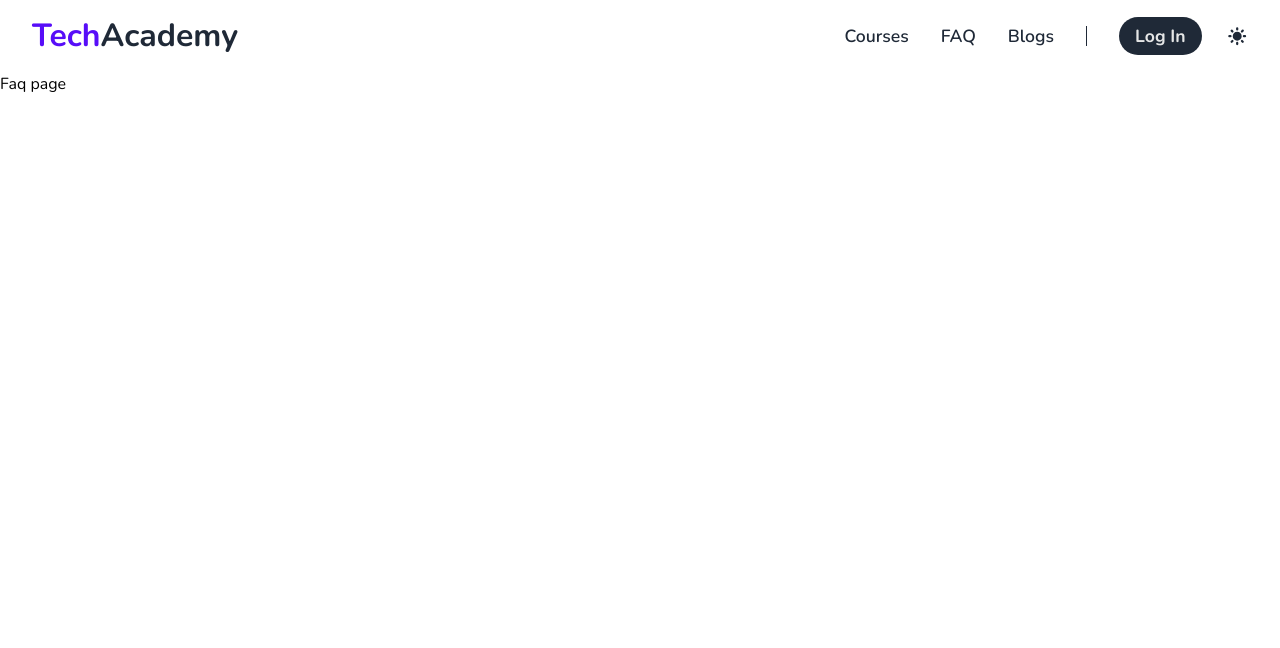
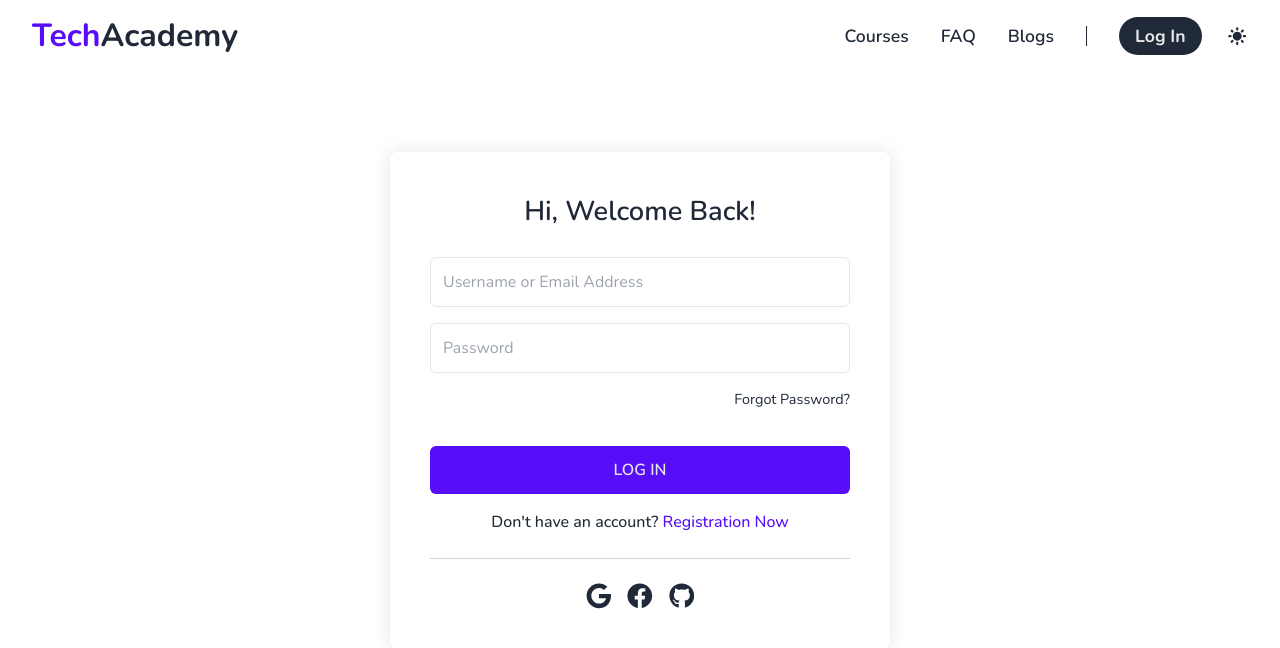
Before and after one commit to amitdatta007/tech-academy-client, a React (Create React App) app: page /login in a window 1280 px wide. Shown: the top 648 px of the page. Built offline with nearby package versions, Linux system fonts and the light colour scheme.

Commit message:
Login page design complete

```diff
--- /dev/null
+++ b/src/context/UserContext.js
@@ -0,0 +1,15 @@
+import React, { createContext } from 'react';
+
+const AuthContext = createContext();
+
+const UserContext = ({ children }) => {
+
+    const value = {};
+    return (
+        <AuthContext.Provider value={value}>
+            {children}
+        </AuthContext.Provider>
+    );
+};
+
+export default UserContext;
--- a/src/index.js
+++ b/src/index.js
@@ -1,9 +1,12 @@
 import React from 'react';
 import ReactDOM from 'react-dom/client';
 import App from './App';
+import UserContext from './context/UserContext';
 import './index.css';
 
 const root = ReactDOM.createRoot(document.getElementById('root'));
 root.render(
-    <App />
+    <UserContext >
+        <App />
+    </UserContext>
 );
--- /dev/null
+++ b/src/pages/Login/Login.css
@@ -0,0 +1,104 @@
+.login-page{
+    width: 100%;
+    /* background-color: red; */
+    display: flex;
+    justify-content: center;
+}
+.form-title{
+    text-align: center;
+    font-size: 1.7rem;
+    font-weight: 600;
+    color: var(--base-content);
+}
+.login-container{
+    margin: 80px 0;
+    width: 90%;
+    max-width: 500px;
+    border-radius: 8px;
+    box-shadow: 0 0 20px var(--base-300);
+    display: flex;
+    flex-direction: column;
+    gap: 24px;
+}
+.form{
+    display: flex;
+    flex-direction: column;
+    gap: 36px;
+}
+.input-field-area{
+    display: flex;
+    flex-direction: column;
+    /* background-color: red; */
+    gap: 16px;
+}
+.input-field-area > input{
+    background: transparent;
+    padding: 12px;
+    border: 1.5px solid var(--base-300);
+    border-radius: 6px;
+    color: var(--base-content);
+}
+.input-field-area > input:focus{
+    outline: none;
+    border: 1.5px solid var(--primary);
+
+}
+.submit-btn[type='submit']{
+    width: 100%;
+    background-color: var(--primary);
+    padding: 12px 0;
+    color: var(--base-300);
+    font-size: 1rem;
+    font-weight: 600;
+    border-radius: 6px;
+    text-transform: uppercase;
+}
+.submit-btn[type='submit']:hover{
+    background-color: transparent;
+    color: var(--primary);
+    box-shadow: inset 0 0 0 1px var(--primary) ;
+}
+.input-submit-area{
+    display: flex;
+    flex-direction: column;
+    gap: 16px;
+}
+.forgot-pass-area{
+    display: flex;
+    justify-content: flex-end;
+}
+.forgot-pass{
+    font-size: 0.9rem;
+    display: flex;
+    justify-content: flex-end;
+    color: var(--base-content);
+}
+.forgot-pass:hover{
+    color: var(--primary);
+}
+.toggle-page{
+    text-align: center;
+    font-weight: 500;
+    color: var(--base-content);
+}
+.toggle-btn{
+    color: var(--primary);
+}
+.toggle-btn:hover{
+    color: var(--base-content);
+}
+.horizontal-line{
+    width: 100%;
+    height: 1px;
+    background-color: var(--base-content);
+    opacity: 0.2;
+}
+.third-party-login{
+    display: flex;
+    justify-content: center;
+    gap: 16px;
+}
+.third-party-login > button{
+    font-size: 1.6rem;
+    color: var(--base-content);
+}
--- /dev/null
+++ b/src/pages/Login/Login.js
@@ -0,0 +1,46 @@
+import React from 'react';
+import './Login.css';
+import {Link} from 'react-router-dom';
+import {FaGithub, FaGoogle, FaFacebook} from 'react-icons/fa';
+
+const Login = () => {
+
+    const handleLogin = e => {
+        e.preventDefault();
+    }
+
+    return (
+        <div className='login-page'>
+            <div className="login-container p-6 md:p-10">
+                <h2 className='form-title'>Hi, Welcome Back!</h2>
+                <form onSubmit={handleLogin} className='form'>
+                    <div className='input-field-area'>
+                        <input type="email" name="email" placeholder='Username or Email Address'/>
+                        <input type="password" name="password" placeholder='Password'  />
+                        <div className='forgot-pass-area'>
+                            <Link className='forgot-pass'>Forgot Password?</Link>
+                        </div>
+                    </div>
+                    <div className='input-submit-area'>
+                        <input type="submit" value="Log in" className='submit-btn' />
+                        <p className='toggle-page'>Don't have an account? <Link className='toggle-btn' to='/register'>Registration Now</Link></p>
+                    </div>
+                </form>
+                <div className='horizontal-line'></div>
+                <div className='third-party-login'>
+                    <button>
+                        <FaGoogle />
+                    </button>
+                    <button>
+                        <FaFacebook />
+                    </button>
+                    <button>
+                        <FaGithub />
+                    </button>
+                </div>
+            </div>
+        </div>
+    );
+};
+
+export default Login;
--- a/src/routes/Router.js
+++ b/src/routes/Router.js
@@ -1,5 +1,6 @@
 import {createBrowserRouter} from 'react-router-dom';
 import Main from '../layout/Main';
+import Login from '../pages/Login/Login';
 
 const Router = createBrowserRouter([
     {
@@ -24,10 +25,10 @@ const Router = createBrowserRouter([
             },
             {
                 path: '/login',
-                element: <p>Faq page</p>
+                element: <Login />
             },
             {
-                path: '/registerfaq',
+                path: '/register',
                 element: <p>Faq page</p>
             },
         ]
```
